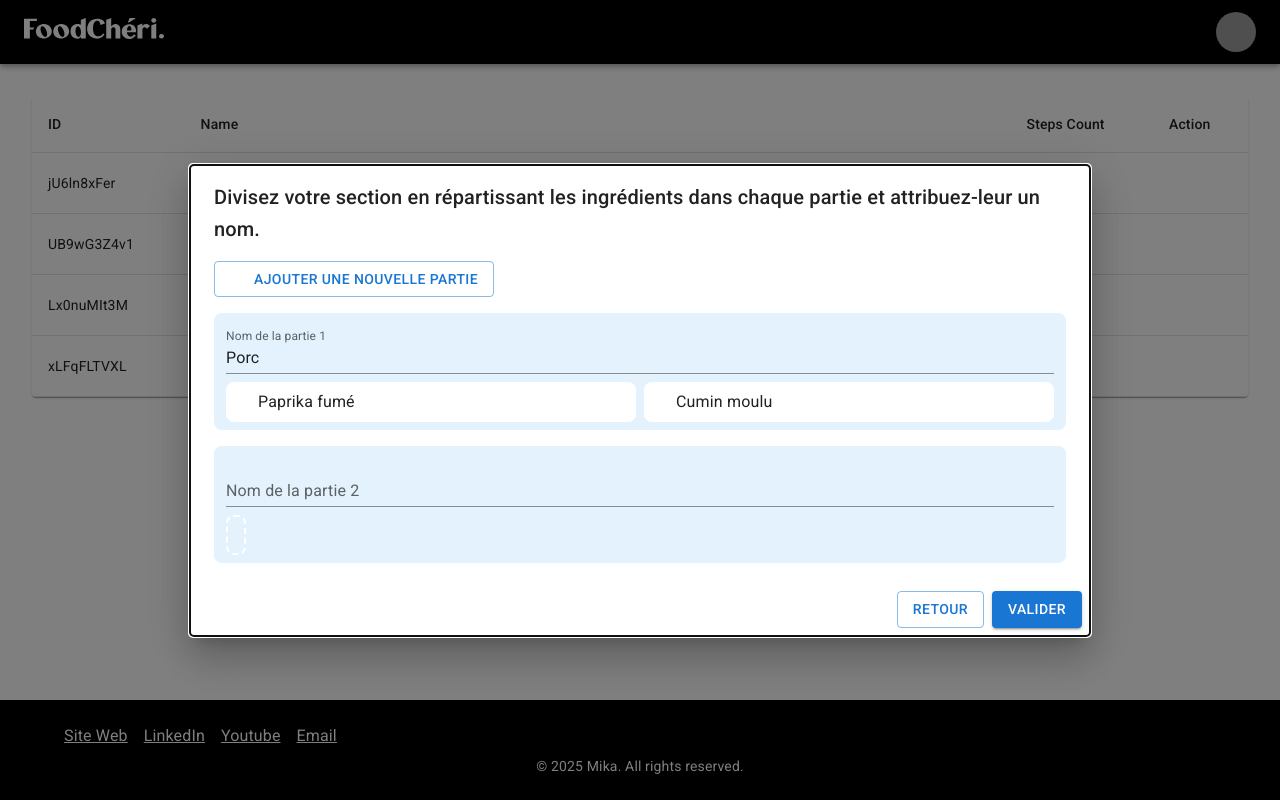
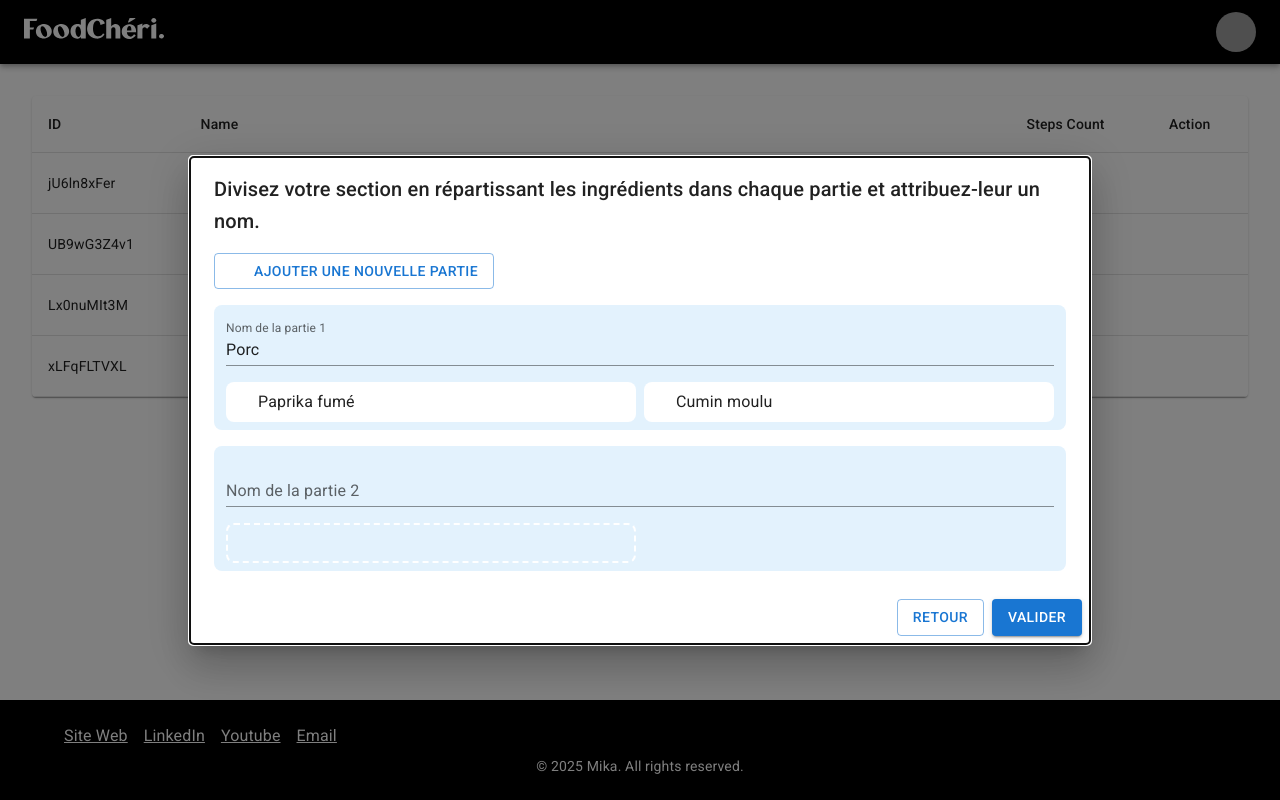
Before and after one commit to tiavina-mika/kfc-sections-outputs-ingredients, a React (Vite) app: page / in a window 1280 px wide. Built offline with nearby package versions, Linux system fonts and the light colour scheme; grey boxes are pictures that could not be loaded; some icons are missing.

Commit message:
Update SectionOutputsIngredientsForm.tsx

```diff
--- a/src/containers/SectionOutputsIngredientsForm.tsx
+++ b/src/containers/SectionOutputsIngredientsForm.tsx
@@ -94,7 +94,7 @@ const StyledIngredient = styled(Box)({
   backgroundColor: "#fff"
 });
 
-const StyledNoIngredients = styled("div")({
+const StyledNoIngredients = styled(Grid)({
   padding: "8px",
   gap: 8,
   borderRadius: 8,
@@ -158,7 +158,7 @@ const SectionOutputsIngredientsForm = forwardRef<FormikProps<SectionOutputsIngre
                         display="flex"
                         alignItems="flex-start"
                       >
-                        <Box flex={1}>
+                        <Stack flex={1} spacing={2}>
                           {/* name field */}
                           <Field
                             as={TextField}
@@ -169,15 +169,14 @@ const SectionOutputsIngredientsForm = forwardRef<FormikProps<SectionOutputsIngre
                             size="small"
                           />
                           {/* ingredients field */}
-                          <Box mt={1} display="flex" gap={1} flexWrap="wrap">
+                          <Grid container spacing={1} sx={{ flex: 1 }}>
                             {/* no ingredient */}
                             {section.ingredients.length === 0 ? (
-                              <StyledNoIngredients />
+                              <StyledNoIngredients size={6} />
                             ) : (
                               // with ingredients
-                              <Grid container spacing={1} sx={{ flex: 1 }}>
-                                {section.ingredients.map((ingredient, ingIndex) => (
-                                  <Grid size={6} key={ingIndex}>
+                              section.ingredients.map((ingredient, ingredientIndex) => (
+                                <Grid size={6} key={ingredientIndex}>
                                   <StyledIngredient>
                                     <DragIndicatorIcon />
                                     <Typography variant="body2" sx={{ fontSize: 16, lineHeight: 1.5, fontWeight: 400 }}>
@@ -185,11 +184,10 @@ const SectionOutputsIngredientsForm = forwardRef<FormikProps<SectionOutputsIngre
                                     </Typography>
                                   </StyledIngredient>
                                 </Grid>
-                                ))}
+                              ))
+                            )}
                           </Grid>
-                            )}
-                          </Box>
-                        </Box>
+                        </Stack>
                         {/* delete a part */}
                         {index > 1 && (
                           <IconButton
```
Lines whose indentation alone changed are shown as unchanged.
